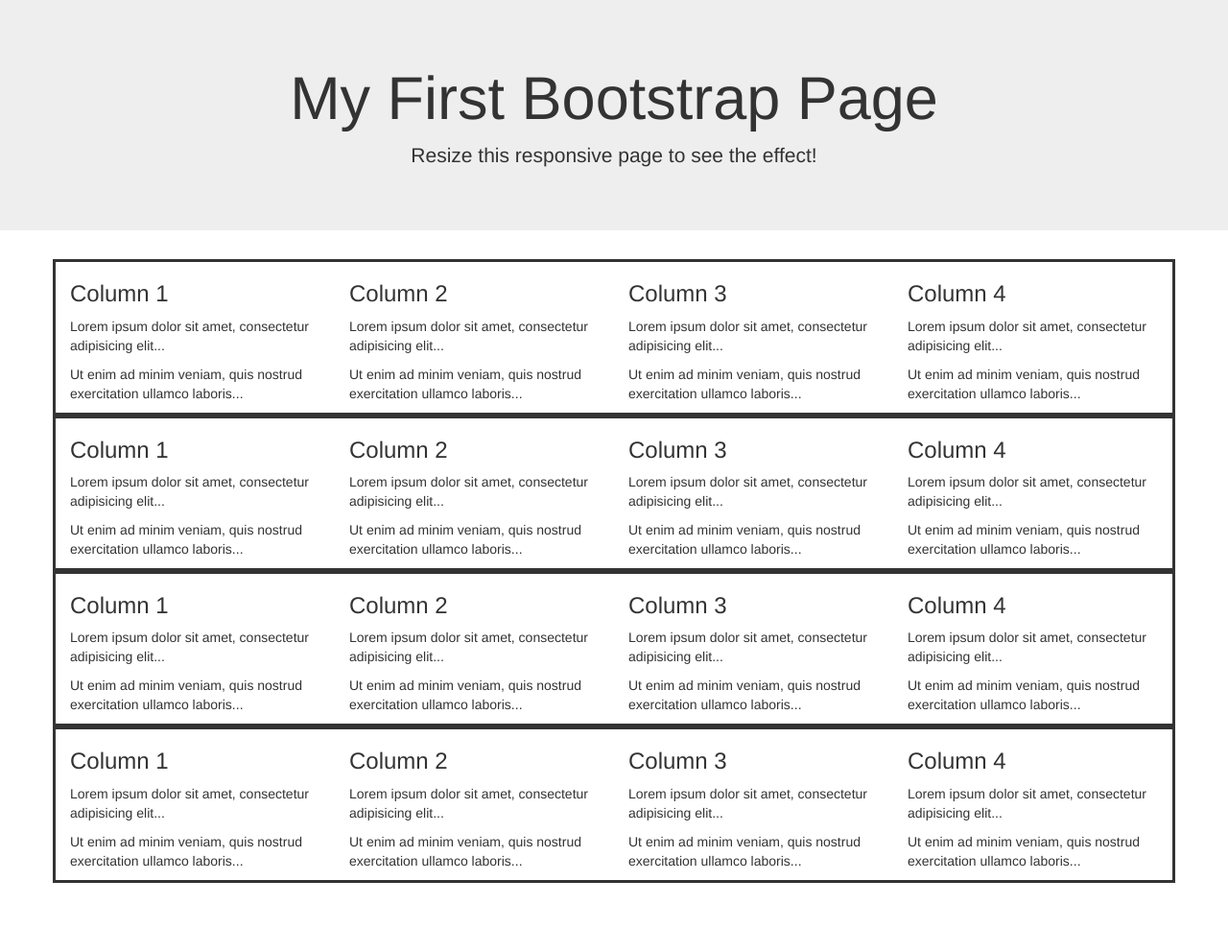
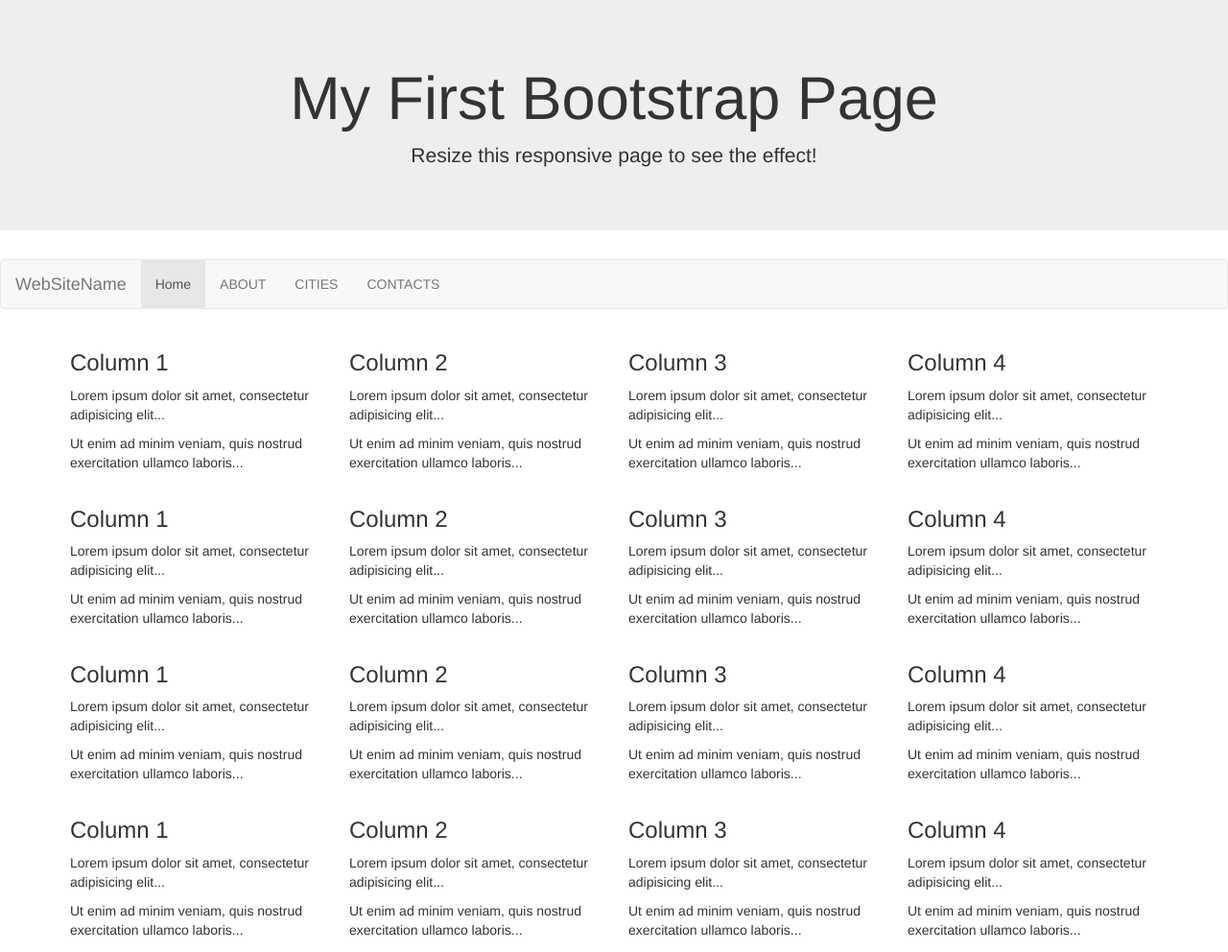
Before and after one commit to MsBluphire/tuscany-villa, a plain HTML site: page index.html in a window 1280 px wide. Shown: the whole page at 96% size. Before the commit the page ends 920 px from the top, so only its background shows below. Drawn offline with Linux system fonts and the light colour scheme.

Commit message:
add navigation bar

```diff
--- a/index.html
+++ b/index.html
@@ -14,10 +14,22 @@
         <h1>My First Bootstrap Page</h1>
         <p>Resize this responsive page to see the effect!</p>
     </div>
-
+    <nav class="navbar navbar-default">
+        <div class="container-fluid">
+            <div class="navbar-header">
+                <a class="navbar-brand" href="#">WebSiteName</a>
+            </div>
+            <ul class="nav navbar-nav">
+                <li class="active"><a href="#">Home</a></li>
+                <li><a href="#">ABOUT</a></li>
+                <li><a href="#">CITIES</a></li>
+                <li><a href="#">CONTACTS</a></li>
+            </ul>
+        </div>
+    </nav>
     <div class="container">
-        <div class="row">
-            <div class="col-sm-3">
+        <div class="row"> <!--First Row-->
+            <div class="col-sm-3"><!--This is the first column of the row-->
                 <h3>Column 1</h3>
                 <p>Lorem ipsum dolor sit amet, consectetur adipisicing elit...</p>
                 <p>Ut enim ad minim veniam, quis nostrud exercitation ullamco laboris...</p>
@@ -41,7 +53,7 @@
 
     </div>
     <div class="container">
-        <div class="row">
+        <div class="row"><!--Second Row-->
             <div class="col-sm-3">
                 <h3>Column 1</h3>
                 <p>Lorem ipsum dolor sit amet, consectetur adipisicing elit...</p>
@@ -65,7 +77,7 @@
         </div>
         </div>
     <div class="container">
-        <div class="row">
+        <div class="row"><!--Third Row-->
             <div class="col-sm-3">
                 <h3>Column 1</h3>
                 <p>Lorem ipsum dolor sit amet, consectetur adipisicing elit...</p>
@@ -89,7 +101,7 @@
         </div>
     </div>
     <div class="container">
-        <div class="row">
+        <div class="row"><!--Fourth Row-->
             <div class="col-sm-3">
                 <h3>Column 1</h3>
                 <p>Lorem ipsum dolor sit amet, consectetur adipisicing elit...</p>
--- a/style.css
+++ b/style.css
@@ -2,4 +2,8 @@ body {
 }
 .row{
     border-style:solid;
+    border-color:white;
 }
+li a{
+    text-align:center;
+}
```
